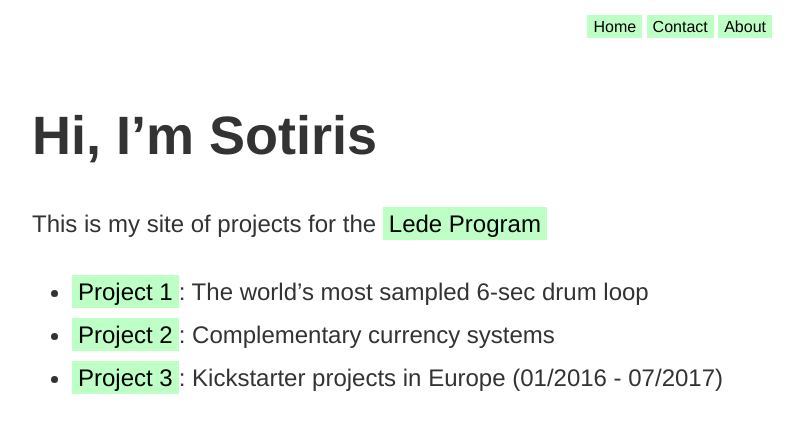
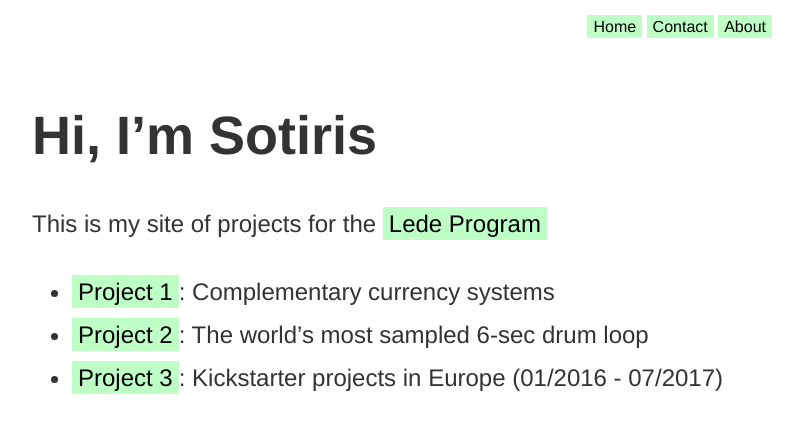
Before and after one commit to 2109Sot/studio-projects, a Jekyll site: the page built from docs/index.md, in a window 1280 px wide. Shown: the top 433 px of the page, without its empty margins (233-1036 px from the left). Built offline with Jekyll 4.4.1, drawn with Linux system fonts in a browser that asks for light colours; our own code applies the rules of GitHub Pages for plain Markdown files.

Commit message:
page_update

```diff
--- a/docs/index.md
+++ b/docs/index.md
@@ -8,6 +8,6 @@ layout: default
 
 This is my site of projects for the [Lede Program](http://ledeprogram.com)
 
-* [Project 1]({{ site.url }}/who_sampled): The world's most sampled 6-sec drum loop
-* [Project 2]({{ site.url }}/complementary_currencies): Complementary currency systems
+* [Project 1]({{ site.url }}/complementary_currencies): Complementary currency systems
+* [Project 2]({{ site.url }}/who_sampled): The world's most sampled 6-sec drum loop
 * [Project 3]({{ site.url }}/kickstarter): Kickstarter projects in Europe (01/2016 - 07/2017)
```
